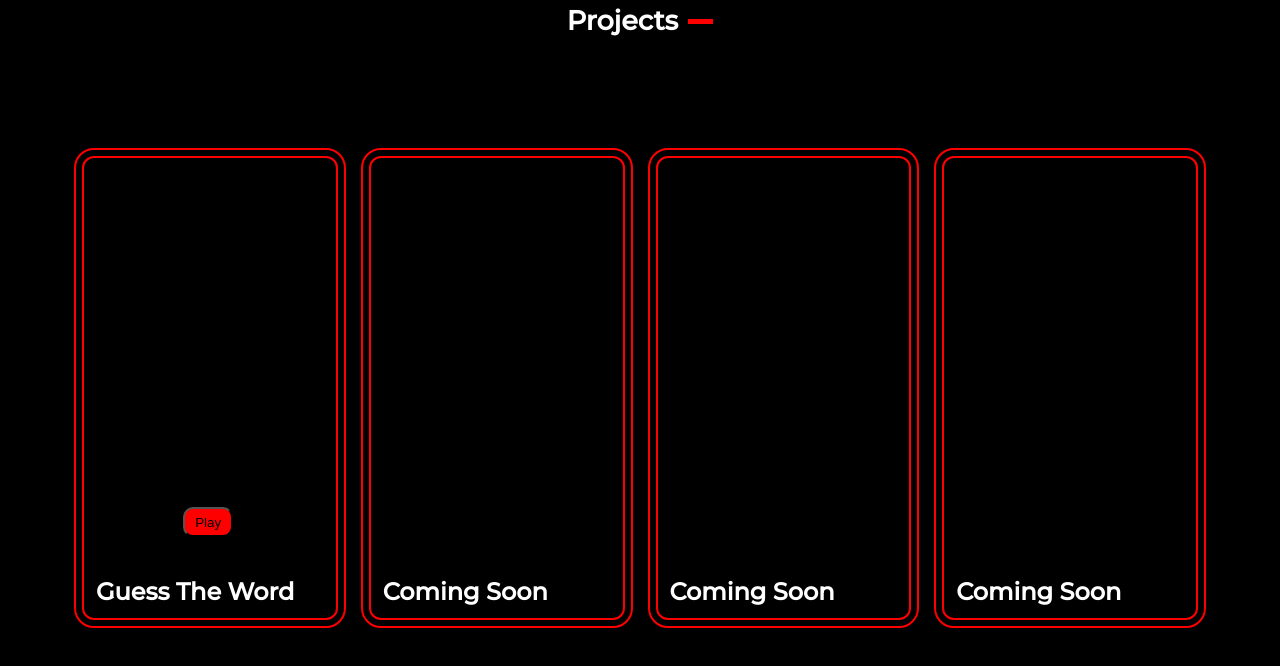
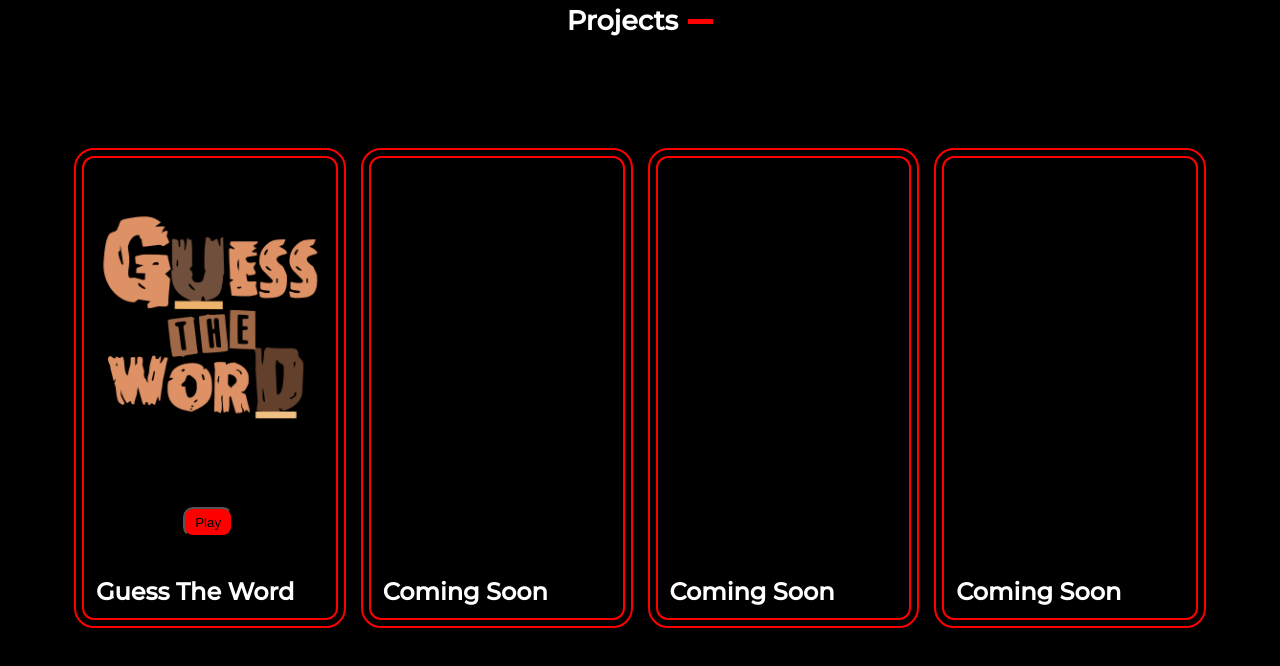
Before and after one commit to AntoCobRamos2003/personalWeb, a plain HTML site: page index.html in a window 1280 px wide. Shown: the part 812-1478 px from the top of the page. Drawn offline with nearby package versions, Linux system fonts and the light colour scheme; the site is published under a folder, as on GitHub Pages, so addresses that start at the root find nothing.

Commit message:
Update index.html

```diff
--- a/index.html
+++ b/index.html
@@ -114,7 +114,7 @@
       <h1 class="proTitle">Projects</h1>
       <div id="proCardsCon">
         <div class="proCard" id="GuessTheWord">
-          <img src="/guess.png" alt="" srcset="" />
+          <img src="guess.png" alt="" srcset="" />
           <h2>Guess The Word</h2>
           <button>
             <a
```
